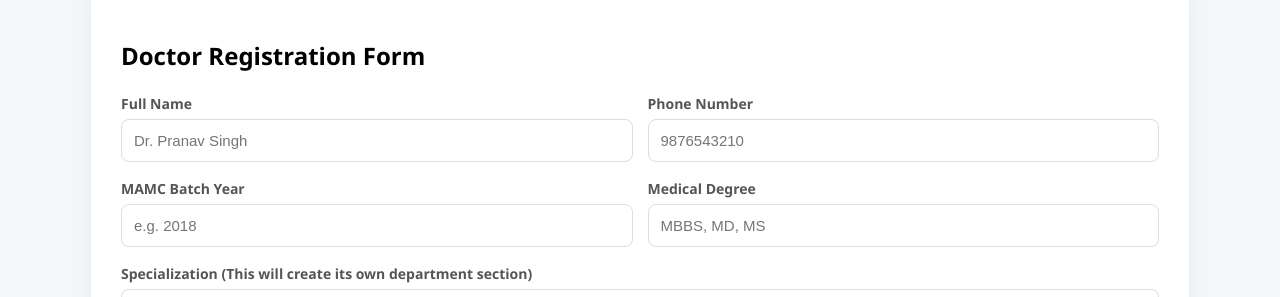
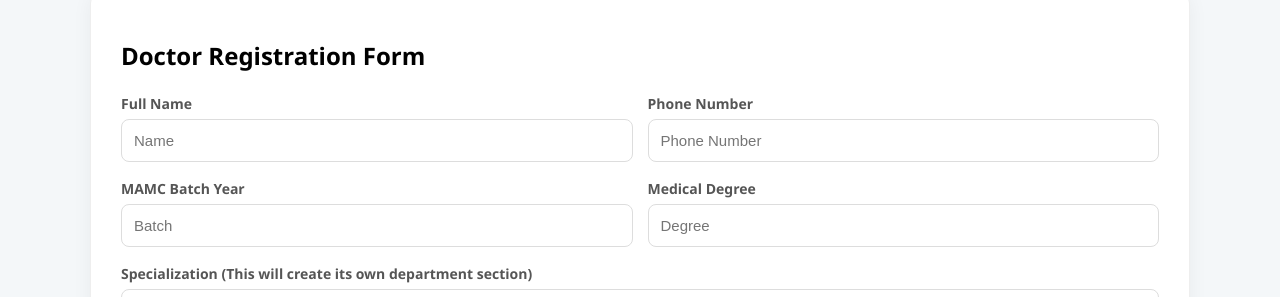
Before and after one commit to pranavsingh0101/mamc_doctor.association, a plain HTML site: page index.html in a window 1280 px wide. Shown: the part 103-400 px from the top of the page. Drawn offline with Linux system fonts and the light colour scheme.

Commit message:
Update index.html
change now

```diff
--- a/index.html
+++ b/index.html
@@ -69,10 +69,10 @@
     <div class="card">
         <h2>Doctor Registration Form</h2>
         <form id="regForm" class="form-grid">
-            <div><label>Full Name</label><input type="text" id="name" placeholder="Dr. Pranav Singh" required></div>
-            <div><label>Phone Number</label><input type="number" id="phone" placeholder="9876543210" required></div>
-            <div><label>MAMC Batch Year</label><input type="number" id="batch" placeholder="e.g. 2018" required></div>
-            <div><label>Medical Degree</label><input type="text" id="degree" placeholder="MBBS, MD, MS" required></div>
+            <div><label>Full Name</label><input type="text" id="name" placeholder="Name" required></div>
+            <div><label>Phone Number</label><input type="number" id="phone" placeholder="Phone Number" required></div>
+            <div><label>MAMC Batch Year</label><input type="number" id="batch" placeholder="Batch" required></div>
+            <div><label>Medical Degree</label><input type="text" id="degree" placeholder="Degree" required></div>
             <div class="full"><label>Specialization (This will create its own department section)</label><input type="text" id="spec" placeholder="e.g. Neurology" required></div>
             <div class="full">
                 <label>Upload Profile Photo (Max 1MB)</label>
```
